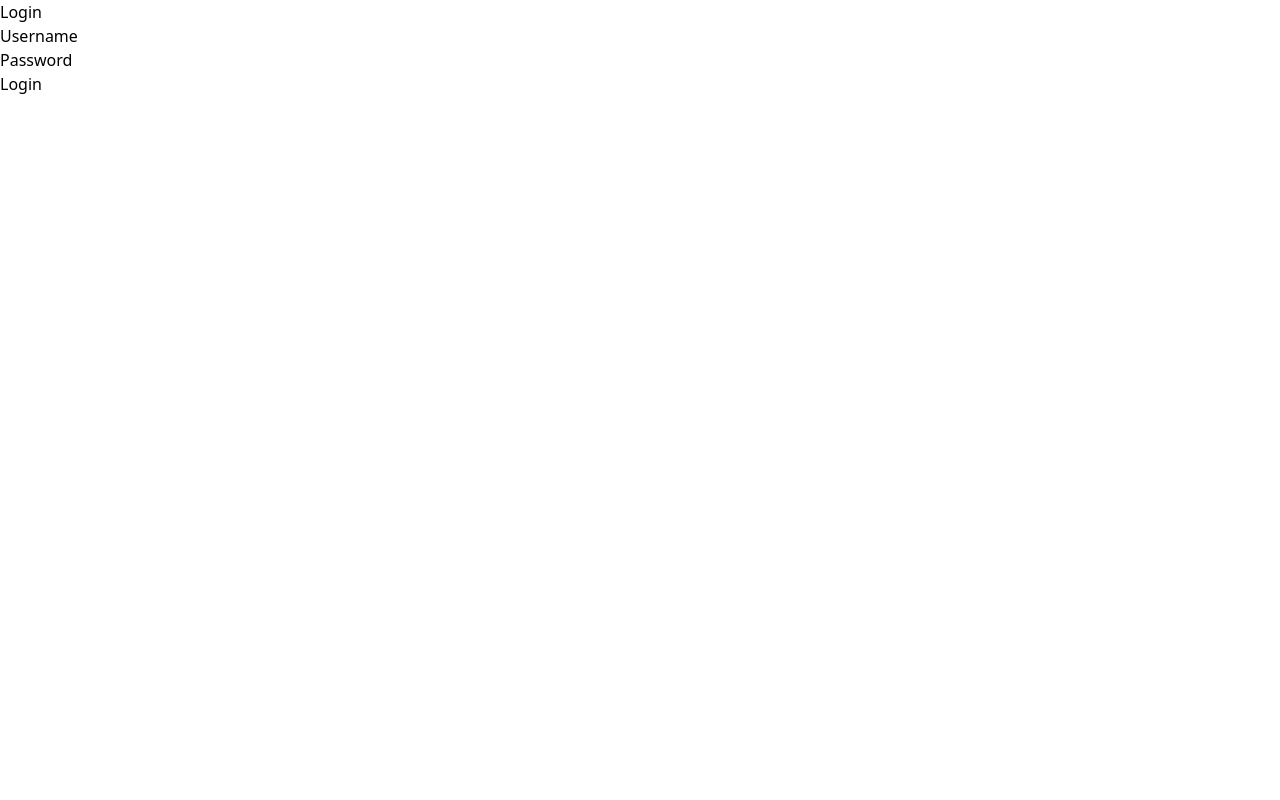
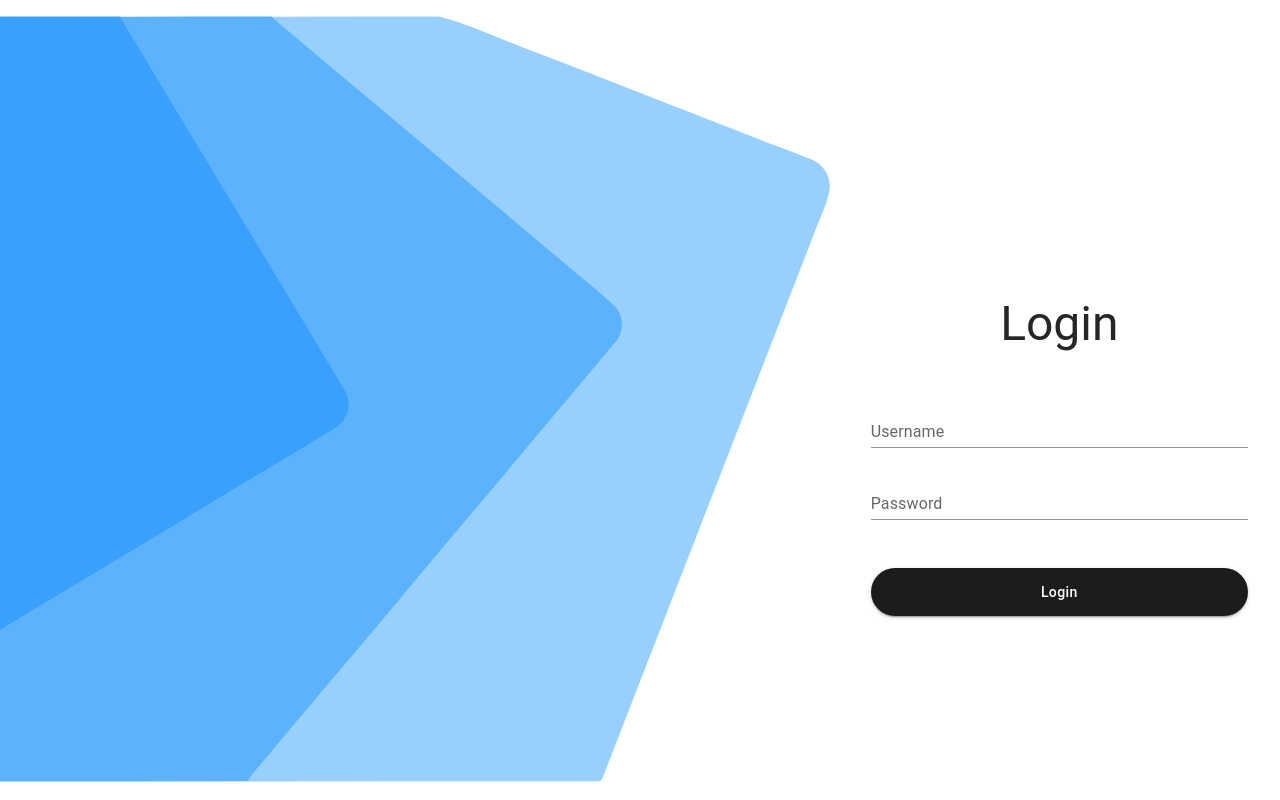
Before and after one commit to jakubednarz/material-flow-pk, a React (Create React App) app in the folder web-app/: page /login in a window 1280 px wide. Built offline with nearby package versions, Linux system fonts and the light colour scheme; no server answers.

Commit message:
feat(ui): login form

```diff
--- a/web-app/src/components/auth/LoginForm.tsx
+++ b/web-app/src/components/auth/LoginForm.tsx
@@ -1,50 +1,78 @@
 import React, { useState } from 'react';
+import { TextField, Button, Typography } from '@mui/material';
 import { useAuth } from '../../hooks/useAuth';
+import LoginLeftSection from './LoginLeftSection';
 
 const LoginForm: React.FC = () => {
   const [username, setUsername] = useState('');
   const [password, setPassword] = useState('');
-  const [error, setError] = useState('');
   const { login } = useAuth();
+
 
   const handleSubmit = async (e: React.FormEvent) => {
     e.preventDefault();
-    setError('');
-
-    try {
     await login(username, password);
-    } catch (err) {
-      setError('Wrong username or password');
-    }
   };
 
   return (
-    <div className="login-form">
-      <h2>Login</h2>
-      {error && <div className="error-message">{error}</div>}
-      <form onSubmit={handleSubmit}>
-        <div className="form-group">
-          <label htmlFor="username">Username</label>
-          <input
-            type="text"
-            id="username"
+    <div className="flex min-h-screen bg-red" >
+      <LoginLeftSection />
+
+      <div className="w-1/2 flex flex-col justify-center p-8" >
+        <form onSubmit={handleSubmit} className="w-full max-w-md mt-28">
+          <Typography
+            variant="h3"
+            component="h1"
+            className="mb-12 font-bold text-center text-neutral-800"
+            sx={{
+              marginBottom: "3rem",
+            }}
+          >
+            Login
+          </Typography>
+
+          <div className="mb-6">
+            <TextField
+              fullWidth
+              label="Username"
+              variant="standard"
               value={username}
               onChange={(e) => setUsername(e.target.value)}
-            required
             />
           </div>
-        <div className="form-group">
-          <label htmlFor="password">Password</label>
-          <input
+
+          <div className="mb-8">
+            <TextField
+              fullWidth
+              label="Password"
+              variant="standard"
               type="password"
-            id="password"
               value={password}
               onChange={(e) => setPassword(e.target.value)}
-            required
             />
           </div>
-        <button type="submit">Login</button>
+
+          <Button
+            type="submit"
+            fullWidth
+            variant="contained"
+            sx={{
+              backgroundColor: '#1c1c1c',
+              '&:hover': {
+                backgroundColor: '#2c2c2c',
+              },
+              textTransform: 'none',
+              padding: '12px 0',
+              borderRadius: '50px',
+              marginTop: '1rem'
+            }}
+          >
+            Login
+          </Button>
         </form>
+      </div>
+
+
     </div>
   );
 };
--- /dev/null
+++ b/web-app/src/components/auth/LoginLeftSection.tsx
@@ -0,0 +1,93 @@
+import React from 'react'
+
+const LoginLeftSection: React.FC = () => {
+    return (
+        <svg version="1.1" id="Layer_1" xmlns="http://www.w3.org/2000/svg" x="0px" y="0px"
+        width="100%" viewBox="3 2 842 768">
+        <path fill={"#5DB2FC"} opacity="1.000000" stroke="none"
+            d="
+            M251.287628,768.787292
+            C169.089539,769.000000 87.179039,768.972656 5.268758,769.092957
+            C1.729094,769.098145 0.883156,768.445923 0.895029,764.777527
+            C1.052377,716.164551 1.000000,667.550842 1.000000,618.468628
+            C2.393687,615.244873 4.543633,613.400208 7.217567,611.777527
+            C57.141373,581.482361 107.275635,551.536865 157.271393,521.361572
+            C217.093842,485.255341 276.972290,449.242096 336.793945,413.134644
+            C351.456970,404.284271 354.804932,390.040283 346.042450,375.524017
+            C322.043457,335.766357 298.165710,295.935211 274.273010,256.114014
+            C233.778503,188.623123 192.980835,121.314934 152.551819,53.785072
+            C143.834915,39.224991 134.836945,24.835060 126.264755,10.190735
+            C124.754654,7.610955 122.054436,5.179451 123.764404,1.280160
+            C174.354233,1.000000 224.708450,1.000000 275.531342,1.000000
+            C284.559967,4.472205 290.568207,11.411401 297.437927,17.099384
+            C317.814728,33.971035 338.050079,51.016964 358.272736,68.073242
+            C380.152069,86.526817 402.067719,104.938644 423.982147,123.349823
+            C443.602051,139.833267 463.254669,156.280624 482.891449,172.744415
+            C504.949005,191.237839 526.945496,209.806351 548.935547,228.381332
+            C566.603333,243.305344 584.334778,258.155029 602.103455,272.960114
+            C608.485840,278.277985 614.869080,283.618805 620.985413,289.284149
+            C630.884827,298.453613 631.654968,318.629608 622.785400,329.014160
+            C599.769409,355.961487 577.061951,383.179352 554.306335,410.351624
+            C532.832397,435.993317 511.441986,461.707397 489.897614,487.288452
+            C471.031860,509.688995 452.152893,532.082214 433.283234,554.479492
+            C417.098175,573.690369 401.093658,593.062500 384.898621,612.264832
+            C366.019135,634.650085 347.136932,657.035889 328.316650,679.470154
+            C312.171356,698.715698 295.947968,717.898499 279.913574,737.239380
+            C272.482483,746.202820 264.872559,755.030762 257.431580,763.994263
+            C255.804672,765.954102 253.849564,767.459778 251.287628,768.787292
+        z"/>
+        <path fill="#99CFFD" opacity="1.000000" stroke="none"
+            d="
+            M251.468658,769.000000
+            C256.233978,760.854187 262.990875,753.925476 269.137695,746.520874
+            C287.832520,724.000793 306.707001,701.629517 325.563568,679.244080
+            C344.312897,656.985962 363.172424,634.820679 381.895660,612.540771
+            C398.158936,593.188171 414.255280,573.695312 430.506775,554.332703
+            C445.582825,536.370605 460.795197,518.522949 475.895355,500.581024
+            C493.780853,479.329620 511.605804,458.027222 529.465820,436.754364
+            C546.468628,416.502441 563.491882,396.267670 580.489014,376.010986
+            C594.386108,359.448883 608.377625,342.963898 622.094543,326.253571
+            C629.936890,316.699738 629.099060,300.525116 620.244873,291.818115
+            C608.255371,280.028015 594.802185,269.892426 581.995605,259.026062
+            C563.860657,243.638489 545.657104,228.331482 527.451294,213.027603
+            C507.971619,196.652863 488.443268,180.336090 468.958313,163.967621
+            C448.836548,147.064163 428.753662,130.114395 408.631378,113.211555
+            C387.108856,95.132469 365.549561,77.097206 344.026062,59.019314
+            C323.901855,42.116722 303.785675,25.204397 283.716278,8.236891
+            C281.187134,6.098646 278.217163,4.427770 276.148315,1.300897
+            C331.687561,1.000000 387.375122,1.000000 443.531342,1.000000
+            C472.470093,8.259420 498.936493,20.984638 526.270203,31.323210
+            C570.783447,48.159649 615.062988,65.613419 659.388672,82.940613
+            C684.326660,92.689064 709.225525,102.553856 734.206116,112.178413
+            C749.702148,118.148705 765.094116,124.415123 780.680786,130.175888
+            C793.125610,134.775436 805.436035,139.772263 817.802063,144.601883
+            C831.443176,149.929443 838.851440,164.680206 835.235779,178.855484
+            C832.060974,191.302597 826.497925,202.920792 821.899780,214.866852
+            C804.025757,261.304169 785.917419,307.651062 767.852661,354.014496
+            C746.405273,409.059814 725.029663,464.133179 703.603333,519.186584
+            C681.997009,574.702698 660.465637,630.248474 638.949341,685.799866
+            C628.851868,711.869629 618.733887,737.931824 608.565918,763.974426
+            C607.880554,765.729919 607.045288,767.288391 605.273499,768.724609
+            C487.312439,769.000000 369.624878,769.000000 251.468658,769.000000
+        z"/>
+        <path fill="#39A1FC" opacity="1.000000" stroke="none"
+            d="
+            M123.531342,1.000000
+            C127.620461,9.630073 133.076920,17.222334 137.838989,25.193449
+            C158.064636,59.048794 178.448959,92.809441 198.806412,126.585945
+            C223.458664,167.488281 248.172089,208.353775 272.804077,249.268295
+            C298.208618,291.466095 323.594269,333.675446 348.888000,375.939667
+            C357.297638,389.991577 352.758942,406.234985 338.601196,414.750061
+            C284.127289,447.513184 229.714401,480.377716 175.252182,513.160339
+            C125.068756,543.367432 74.848129,573.512695 24.652023,603.698792
+            C16.951994,608.329285 9.295908,613.032898 1.309751,617.851318
+            C1.000000,413.954102 1.012325,209.908173 0.905478,5.862317
+            C0.903481,2.049663 1.329699,0.843268 5.632873,0.868000
+            C44.775105,1.092973 83.919159,1.000000 123.531342,1.000000
+        z"/>
+
+    </svg>
+    )
+}
+
+export default LoginLeftSection
--- a/web-app/src/pages/LoginPage.tsx
+++ b/web-app/src/pages/LoginPage.tsx
@@ -11,7 +11,7 @@ const LoginPage: React.FC = () => {
   }
 
   return (
-    <div className="login-page">
+    <div className="login-page overflow-hidden h-screen">
       <LoginForm />
     </div>
   );
--- a/web-app/tailwind.config.js
+++ b/web-app/tailwind.config.js
@@ -1,10 +1,24 @@
+import { fontFamily } from "tailwindcss/defaultTheme";
+
 /** @type {import('tailwindcss').Config} */
 module.exports = {
   content: [
     "./src/**/*.{js,jsx,ts,tsx}",
   ],
   theme: {
-    extend: {},
+    extend: {
+      fontFamily: {
+        sans: ["var(--font-geist-sans)", ...fontFamily.sans],
+      },
+      colors: {
+        "background": "#f0f5f5",
+        "platinium": "#CCDBDC",
+        "lighter_blue": "#9AD1D4",
+        "light_blue": "#80CED7",
+        "celestial": "#36a0fc",
+        "dark_blue": "#003249"
+      },
+    },
   },
   plugins: [],
 }
```
Lines whose indentation alone changed are shown as unchanged.
